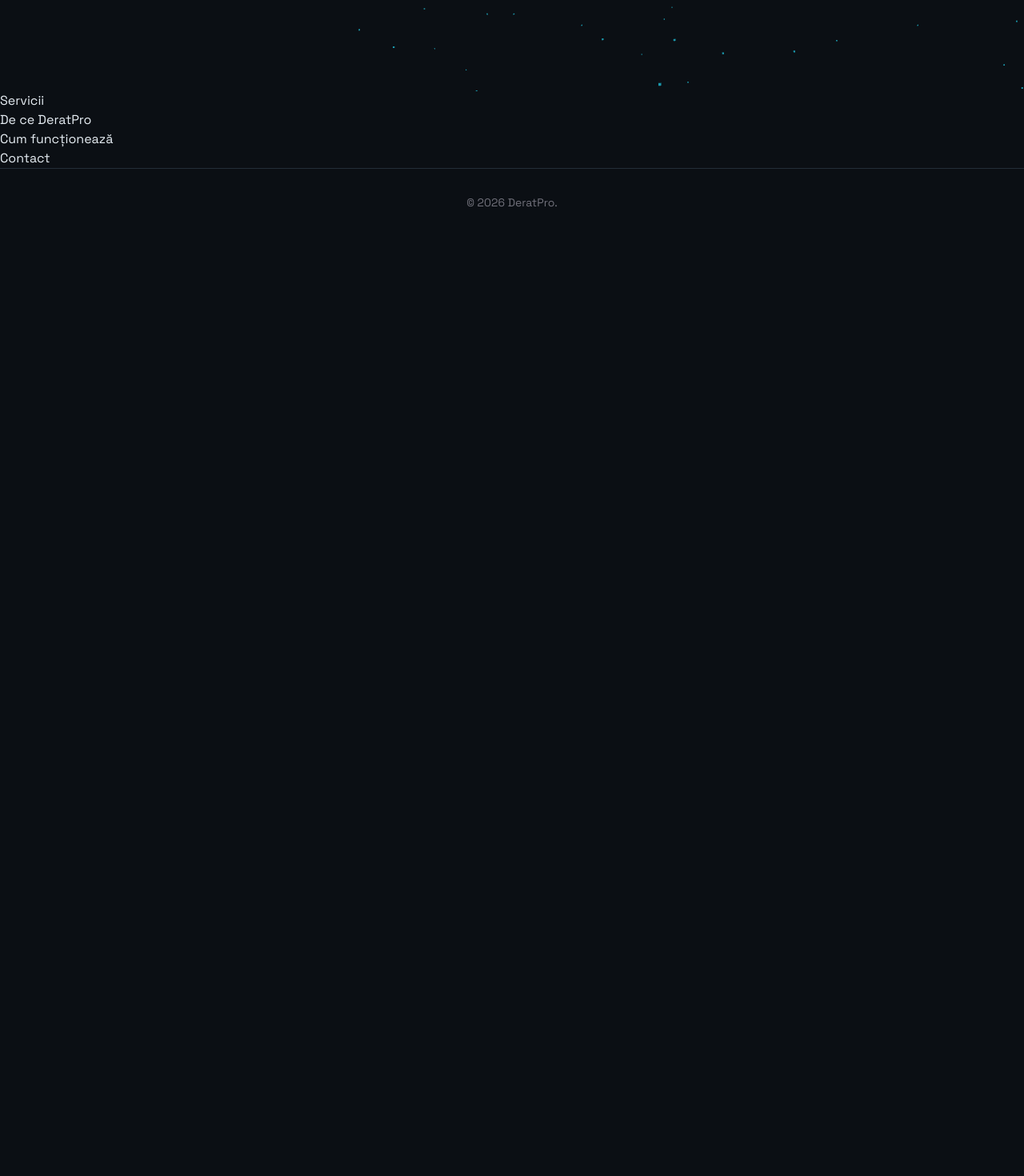
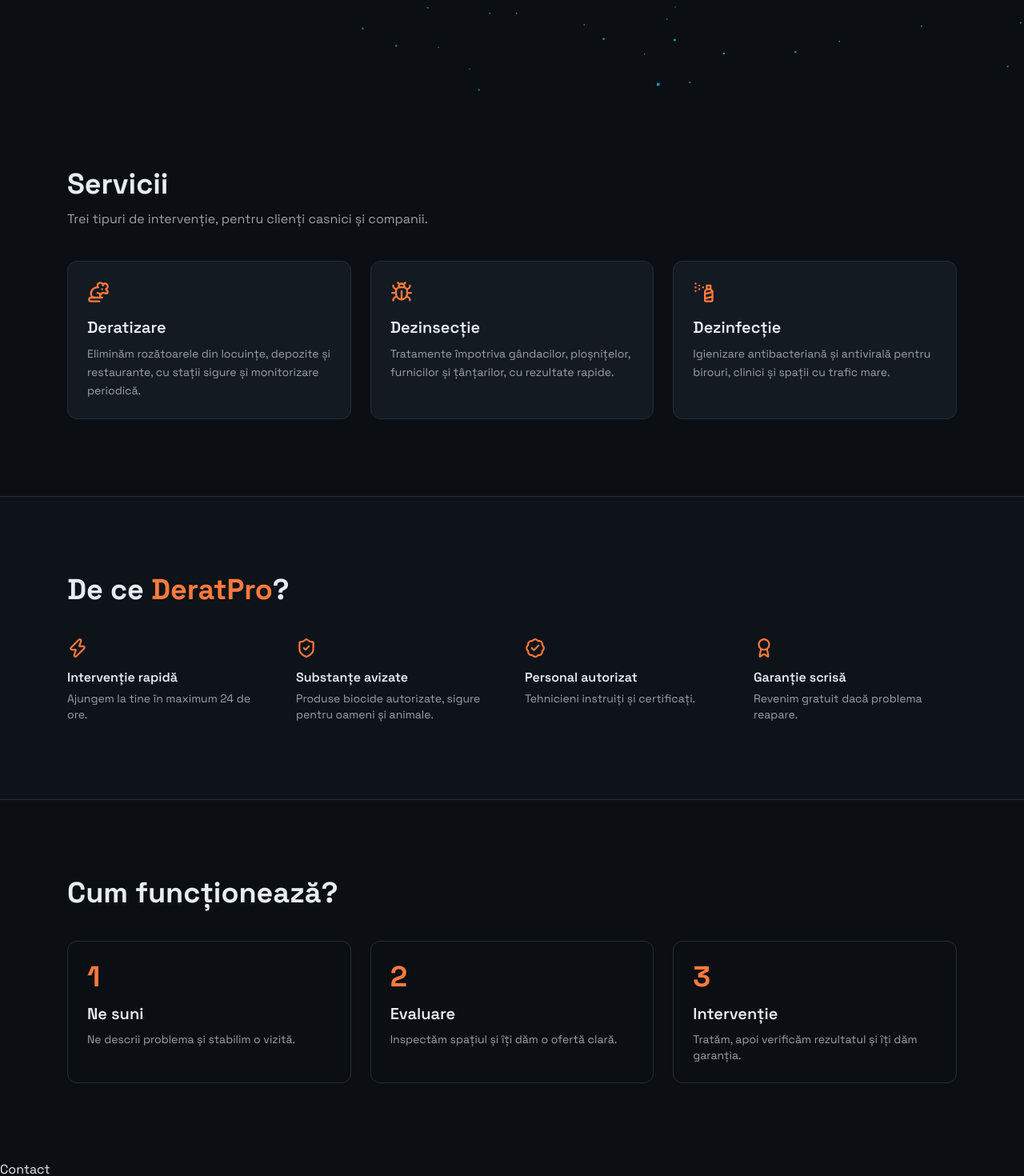
Before and after one commit to SionAlin/deratpro, a Next.js app: page / in a window 1280 px wide. Shown: the part 686-2156 px from the top of the page at 80% size. Before the commit the page ends 981 px from the top, so only its background shows below. Built offline with nearby package versions, Linux system fonts and the light colour scheme.

Commit message:
add how it works, services and why us

```diff
--- a/app/components/HowItWorks.tsx
+++ b/app/components/HowItWorks.tsx
@@ -1,3 +1,22 @@
+const steps = [
+    { title: "Ne suni", text: "Ne descrii problema și stabilim o vizită." },
+    { title: "Evaluare", text: "Inspectăm spațiul și îți dăm o ofertă clară." },
+    { title: "Intervenție", text: "Tratăm, apoi verificăm rezultatul și îți dăm garanția." },
+];
+
 export default function HowItWorks(){
-    return <div>Cum funcționează</div>;
+    return (
+        <section id="cum-functioneaza" className="mx-auto max-w-6xl px-5 py-24">
+            <h2 className="text-3xl font-bold sm:text-4xl">Cum funcționează?</h2>
+            <ol className="mt-10 grid gap-6 md:grid-cols-3">
+                {steps.map((s, i) => (
+                    <li key={s.title} className="rounded-xl border border-line p-6">
+                        <span className="text-4xl font-bold text-primary">{i + 1}</span>
+                        <h3 className="mt-3 text-xl font-semibold">{s.title}</h3>
+                        <p className="mt-2 text-sm text-zinc-400">{s.text}</p>
+                    </li>
+                ))}
+            </ol>
+        </section>
+    );
 }
--- a/app/components/Services.tsx
+++ b/app/components/Services.tsx
@@ -1,3 +1,25 @@
+import { Rat, Bug, SprayCan } from "lucide-react";
+
+const services = [
+    { icon: Rat, title: "Deratizare", text: "Eliminăm rozătoarele din locuințe, depozite și restaurante, cu stații sigure și monitorizare periodică." },
+    { icon: Bug, title: "Dezinsecție", text: "Tratamente împotriva gândacilor, ploșnițelor, furnicilor și țânțarilor, cu rezultate rapide." },
+    { icon: SprayCan, title: "Dezinfecție", text: "Igienizare antibacteriană și antivirală pentru birouri, clinici și spații cu trafic mare." },
+];
+
 export default function Services(){
-    return <div>Servicii</div>;
+    return (
+        <section id="servicii" className="mx-auto max-w-6xl px-5 py-24">
+            <h2 className="text-3xl font-bold sm:text-4xl">Servicii</h2>
+            <p className="mt-3 max-w-xl text-zinc-400">Trei tipuri de intervenție, pentru clienți casnici și companii.</p>
+            <div className="mt-10 grid gap-6 md:grid-cols-3">
+                {services.map(({ icon: Icon, title, text}) => (
+                    <article key={title} className="rounded-xl border border-line bg-surface p-6 transition hover:border-primary/60">
+                        <Icon className="text-primary" size={28} />
+                        <h3 className="mt-4 text-xl font-semibold">{title}</h3>
+                        <p className="mt-2 text-sm leading-relaxed text-zinc-400">{text}</p>
+                    </article>
+                ))}
+            </div>
+        </section>
+    );
 }
--- a/app/components/WhyUs.tsx
+++ b/app/components/WhyUs.tsx
@@ -1,3 +1,27 @@
+import { Zap, ShieldCheck, BadgeCheck, Award } from "lucide-react";
+
+const items = [
+    { icon: Zap, title: "Intervenție rapidă", text: "Ajungem la tine în maximum 24 de ore." },
+    { icon: ShieldCheck, title: "Substanțe avizate", text: "Produse biocide autorizate, sigure pentru oameni și animale." },
+    { icon: BadgeCheck, title: "Personal autorizat", text: "Tehnicieni instruiți și certificați." },
+    { icon: Award, title: "Garanție scrisă", text: "Revenim gratuit dacă problema reapare." }
+];
+
 export default function WhyUs(){
-    return <div>De ce DeratPro</div>;
+    return (
+        <section id="de-ce" className="border-y border-line bg-surface/40">
+            <div className="mx-auto max-w-6xl px-5 py-24">
+                <h2 className="text-3xl font-bold sm:text-4xl">De ce <span className="text-primary">DeratPro</span>?</h2>
+                <div className="mt-10 grid gap-8 sm:grid-cols-2 lg:grid-cols-4">
+                    {items.map(({icon: Icon, title, text }) => (
+                        <div key={title}>
+                            <Icon className="text-primary" size={26} />
+                            <h3 className="mt-3 font-semibold">{title}</h3>
+                            <p className="mt-1 text-sm text-zinc-400">{text}</p>
+                        </div>
+                    ))}
+                </div>
+            </div>
+        </section>
+    );
 }
```
